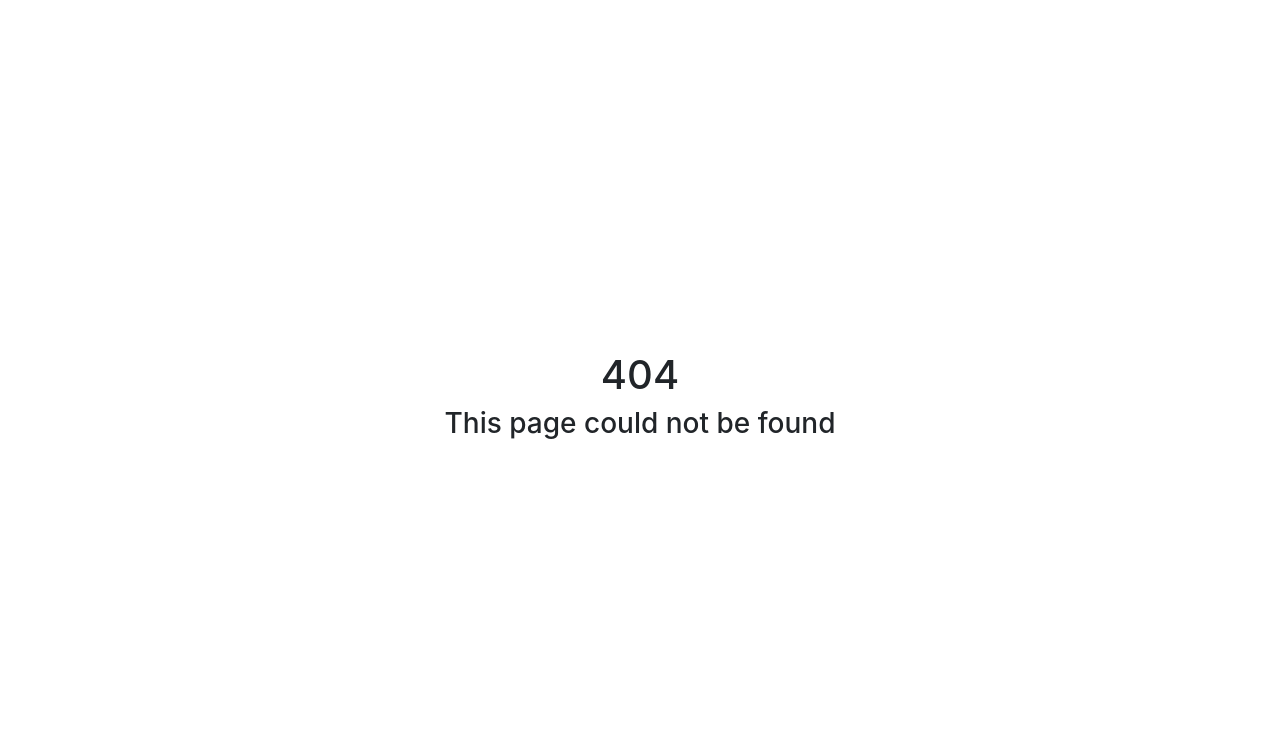
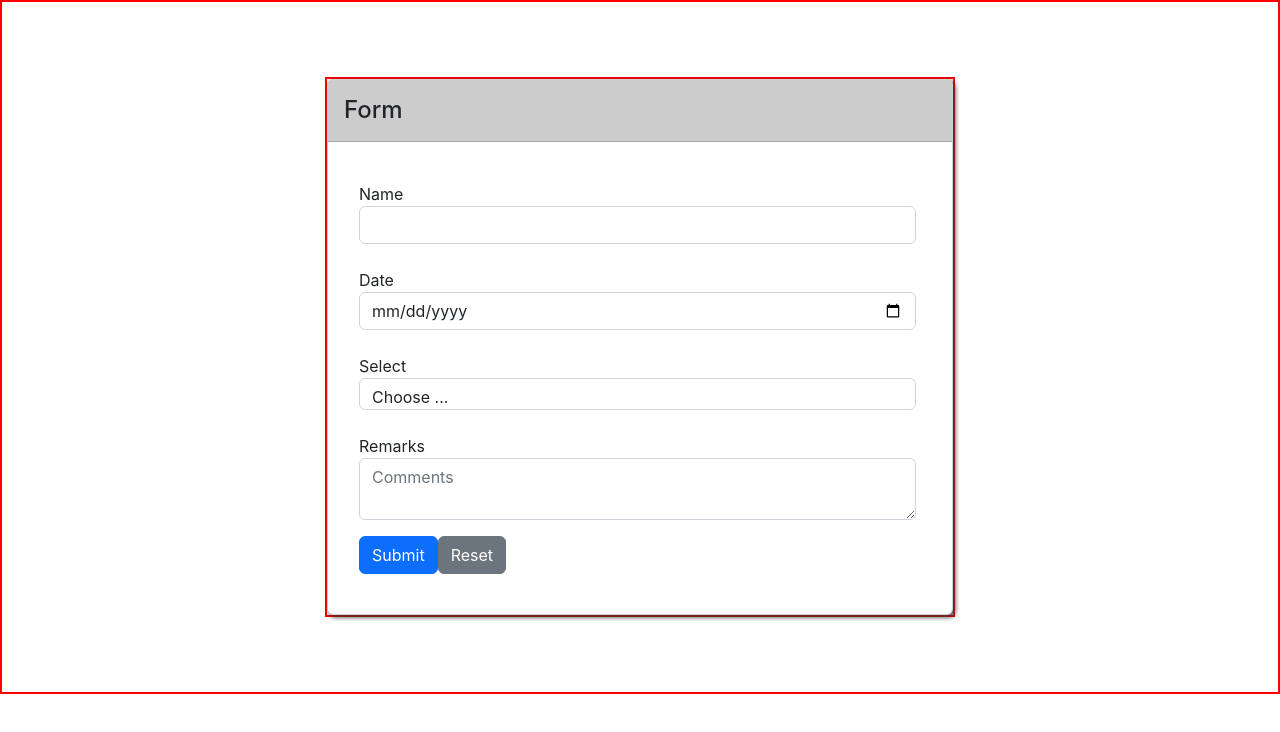
Before and after one commit to Amanilogsolution/Serversite, a React (Create React App) app in the folder serversite/: page /form in a window 1280 px wide. Before the commit this address had no page. Shown: the top 732 px of the page. Built offline with nearby package versions, Linux system fonts and the light colour scheme.

Commit message:
form done

```diff
--- a/serversite/src/App.js
+++ b/serversite/src/App.js
@@ -4,6 +4,7 @@ import Login from './Components/Login/Login';
 import Pagenotfound from './Components/pagenotfound/Pagenotfound'
 
 import Dashboard from './Components/Dashboard/Dashboard';
+import Form from './Components/Form/Form';
 
 function App() {
   return (
@@ -13,6 +14,7 @@ function App() {
               <Route path='/' element={ <Login/>}/>
               <Route path='*' element={ <Pagenotfound/>}/>
               <Route path='/dashboard' element={ <Dashboard/>}/>
+              <Route path='/form' element={ <Form/>}/>
             </Routes>
     </Router>
 
--- /dev/null
+++ b/serversite/src/Components/Form/Form.js
@@ -0,0 +1,121 @@
+import './form.css'
+
+function Form() {
+    return (
+        <>
+<div className="" style={{border:"2px solid red"}}>
+
+            <div className="col " style={{ margin: "75px auto", width: "630px",border:"2px solid red" }}>
+                <div className="card" style={{ boxShadow: "2px 2px 5px #333" }}>
+                    <header className="card-header" style={{ background: "rgba(0,0,0,0.2)" }}>
+                        <h4 className="card-title mt-2" >Form</h4>
+                    </header>
+                    <article className="card-body" >
+                        <form style={{ margin: "0px 20px 0px 15px" }}>
+                            <br />
+
+                            <div className="form-group">
+                                <label>Name </label>
+                                <input type="text" className="form-control" id='name' />
+                            </div> <br />
+
+                            <div className="form-group " >
+                                <label>Date </label>
+                                <input type="date" className="form-control" id='date' />
+                            </div> <br />
+                            <div className="form-row">
+                                <div className="form-group " >
+                                    <label>Select</label>
+                                    <select className="form-control" id='onSite' style={{ height: "32px" }}>
+                                        <option defaultValue hidden>Choose ...</option>
+                                        <option>Yes</option>
+                                        <option>No</option>
+                                    </select>
+                                </div>
+                            </div> <br />
+
+                            <div className="form-group">
+                                <label>Remarks</label>
+                                <textarea className="form-control" placeholder="Comments" type="text" id='remark' />
+                            </div>
+
+
+
+                            <div className="form-group" >
+                                <button type="submit" className="btn btn-primary float-right mb-4 mt-3" id="subnitbtn">Submit</button>
+                                <button type="submit" className="btn btn-secondary mr-4 float-right mb-4 mt-3">Reset</button>
+                            </div>
+                        </form>
+                    </article>
+                </div>
+            </div>
+            </div>
+            {/*
+<main className="my-form">
+  <div className="cotainer">
+    <div className="justify-content-center main-div" >
+      <div className="col-md-8">
+        <div className="card">
+          <div className="card-header">Register</div>
+          <div className="card-body">
+            <form name="my-form" className="form-div" >
+              <div className="form-group row">
+                <label htmlFor="full_name" className="col-md-2 col-form-label ">Full Name</label>
+                <div className="col-md-6">
+                  <input type="text" id="full_name" className="form-control" name="full-name" />
+                </div>
+              </div>
+              <div className="form-group row" >
+                <label htmlFor="email_address" className="col-md-2 col-form-label text-md-right">E-Mail Address</label>
+                <div className="col-md-4" >
+                  <input type="text" id="email_address" className="form-control" name="email-address" />
+                </div>
+              </div>
+              <div className="form-group row">
+                <label htmlFor="user_name" className="col-md-2 col-form-label text-md-right">User Name</label>
+                <div className="col-md-6">
+                  <input type="text" id="user_name" className="form-control" name="username" />
+                </div>
+              </div>
+              <div className="form-group row">
+                <label htmlFor="phone_number" className="col-md-2 col-form-label text-md-right">Phone Number</label>
+                <div className="col-md-6">
+                  <input type="text" id="phone_number" className="form-control" />
+                </div>
+              </div>
+              <div className="form-group row">
+                <label htmlFor="present_address" className="col-md-2 col-form-label text-md-right">Present Address</label>
+                <div className="col-md-6">
+                  <input type="text" id="present_address" className="form-control" />
+                </div>
+              </div>
+              <div className="form-group row">
+                <label htmlFor="permanent_address" className="col-md-2 col-form-label text-md-right">Permanent Address</label>
+                <div className="col-md-6">
+                  <input type="text" id="permanent_address" className="form-control" name="permanent-address" />
+                </div>
+              </div>
+              <div className="form-group row">
+                <label htmlFor="nid_number" className="col-md-2 col-form-label text-md-right"><abbr title="National Id Card">NID</abbr> Number</label>
+                <div className="col-md-6">
+                  <input type="text" id="nid_number" className="form-control" name="nid-number" />
+                </div>
+              </div>
+              <div className="col-md-6 offset-md-4">
+                <button type="submit" className="btn btn-primary">
+                  Register
+                </button>
+              </div>
+            </form></div>
+        </div>
+      </div>
+    </div>
+  </div>
+</main> */}
+
+
+        </>
+    )
+}
+
+export default Form;
```
Also changed, not shown: serversite/src/Components/Form/form.css (added).
